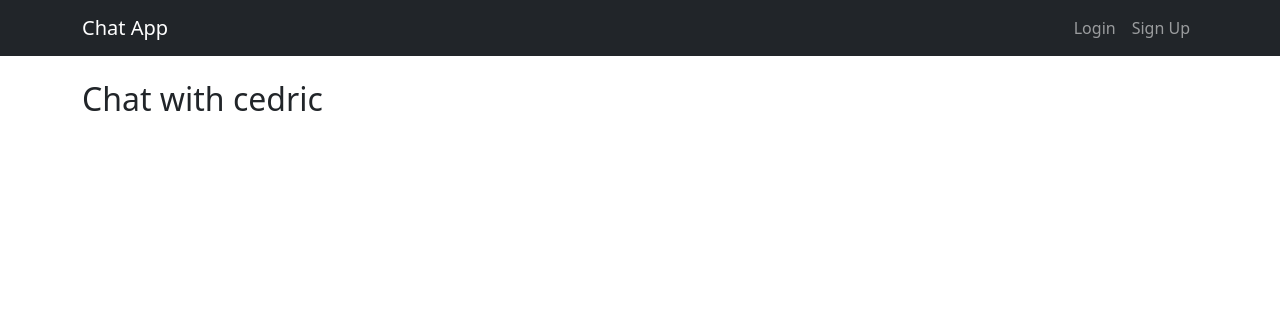
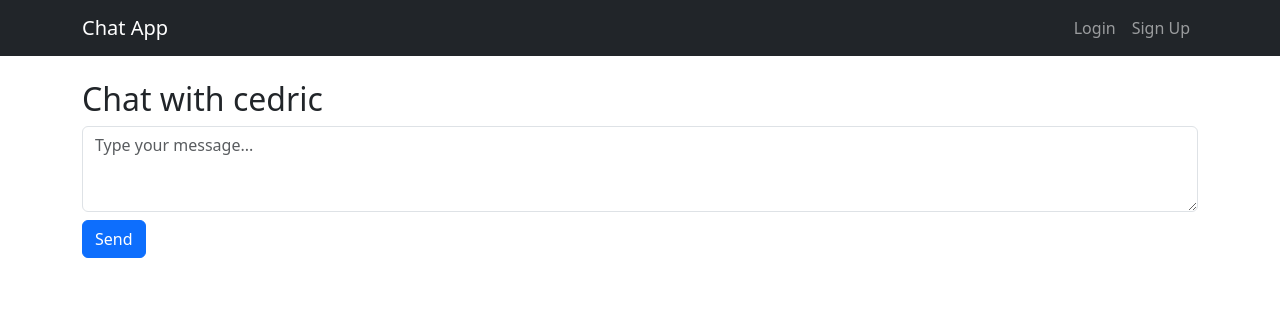
Before and after one commit to hirwacedric123/django-private-realtime-chat, a Django app: template chat_app/chat/templates/chat/chat_detail.html in a window 1280 px wide. Shown: the top 316 px of the page. Run offline with Django 5.2, Linux system fonts and the light colour scheme; the template is opened without the code that fills it: values that come from a table or form of the project are taken from there, others are empty; data comes from the database, SQL or seed files in the repository; both versions use the stored data as it was after the commit; tables that the repository leaves empty hold one stand-in row (values such as "Sample post").

Commit message:
finished sending messages before integrating websockets

```diff
--- /dev/null
+++ b/chat_app/chat/static/chat/js/chat.js
@@ -0,0 +1,62 @@
+document.addEventListener('DOMContentLoaded', function() {
+    const messageForm = document.getElementById('message-form');
+    const messageInput = document.getElementById('message-input');
+    const chatBox = document.getElementById('chat-box');
+
+    // sendMessageUrl should already be defined in the template
+
+    messageForm.addEventListener('submit', function(e) {
+        e.preventDefault();
+
+        const message = messageInput.value.trim();
+        if (!message) return;
+
+        fetch(sendMessageUrl, {
+            method: 'POST',
+            headers: {
+                'Content-Type': 'application/json',
+                'X-CSRFToken': document.querySelector('[name=csrfmiddlewaretoken]').value
+            },
+            body: JSON.stringify({
+                message: message
+            })
+        })
+        .then(response => {
+            if (!response.ok) {
+                throw new Error('Network response was not ok');
+            }
+            return response.json();
+        })
+        .then(data => {
+            if (data.success) {
+                // Add the message to the chat box
+                const messageDiv = document.createElement('div');
+                messageDiv.className = 'message';
+
+                const sender = document.createElement('strong');
+                sender.textContent = '{{ user.username }}:';
+
+                const content = document.createElement('p');
+                content.textContent = message;
+
+                const timestamp = document.createElement('small');
+                timestamp.textContent = data.timestamp;
+
+                messageDiv.appendChild(sender);
+                messageDiv.appendChild(content);
+                messageDiv.appendChild(timestamp);
+
+                chatBox.appendChild(messageDiv);
+
+                // Clear the input field
+                messageInput.value = '';
+
+                // Scroll to the bottom of the chat box
+                chatBox.scrollTop = chatBox.scrollHeight;
+            }
+        })
+        .catch(error => {
+            console.error('Error:', error);
+        });
+    });
+});
--- a/chat_app/chat/templates/chat/chat_detail.html
+++ b/chat_app/chat/templates/chat/chat_detail.html
@@ -1,17 +1,31 @@
 {% extends 'base.html' %}
+{% load static %}
+
 {% block content %}
 <h2>Chat with {% if chat_session.user1 == user %}{{ chat_session.user2.username }}{% else %}{{ chat_session.user1.username }}{% endif %}</h2>
 
-<div class="chat-box">
+<div class="chat-box" id="chat-box">
     {% for message in messages %}
         <div class="message">
-            <strong>{{ message.sender.username }}:</strong>
+            <strong>{{ message.sender }}:</strong>
             <p>{{ message.content }}</p>
             <small>{{ message.timestamp }}</small>
         </div>
     {% endfor %}
 </div>
 
-<!-- Form for sending a message will be added later -->
+<form id="message-form">
+    {% csrf_token %}
+    <textarea id="message-input" class="form-control" rows="3" placeholder="Type your message..." required></textarea>
+    <button type="submit" class="btn btn-primary mt-2">Send</button>
+</form>
 
+<!-- Pass the URL dynamically to JavaScript -->
+<script>
+    const sendMessageUrl = "{% url 'send_message' chat_id=chat_session.id %}";
+    const chatSessionId = {{ chat_session.id }};
+    console.log(`Sending messages to session ID: ${chatSessionId}`);  // Log the chat session ID for debugging
+</script>
+
+<script src="{% static 'chat/js/chat.js' %}"></script>
 {% endblock %}
--- a/chat_app/chat/urls.py
+++ b/chat_app/chat/urls.py
@@ -5,4 +5,7 @@ urlpatterns = [
     path('', views.chat_home, name='chat_home'),
     path('start-chat/<int:user_id>/', views.start_chat, name='start_chat'),
     path('chat/<int:chat_id>/', views.chat_detail, name='chat_detail'),
+    path('chat/<int:chat_id>/send/', views.send_message, name='send_message'),
+
+
 ]
--- a/chat_app/users/templates/base.html
+++ b/chat_app/users/templates/base.html
@@ -1,3 +1,4 @@
+{% load static %}
 <!DOCTYPE html>
 <html lang="en">
 <head>
```
Also changed, not shown: chat_app/chat/views.py (+41 -1 lines), chat_app/db.sqlite3.
